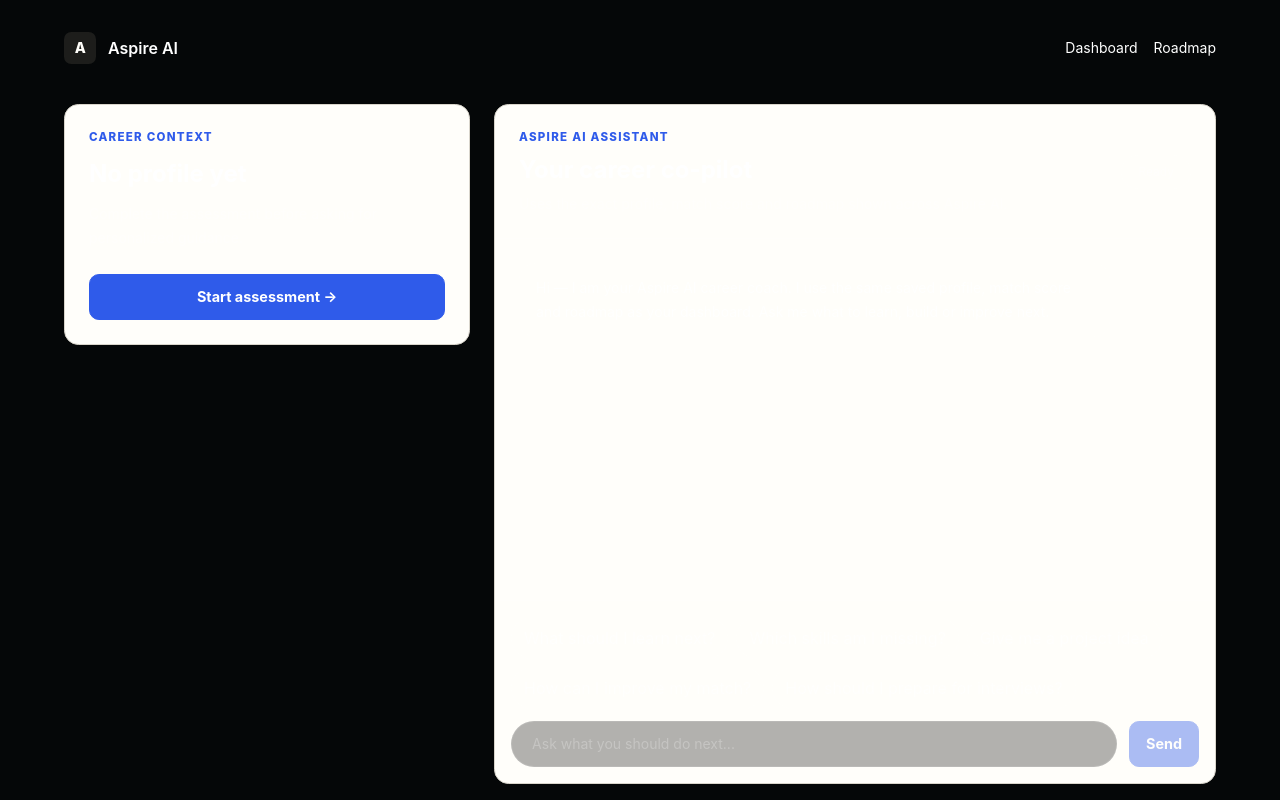
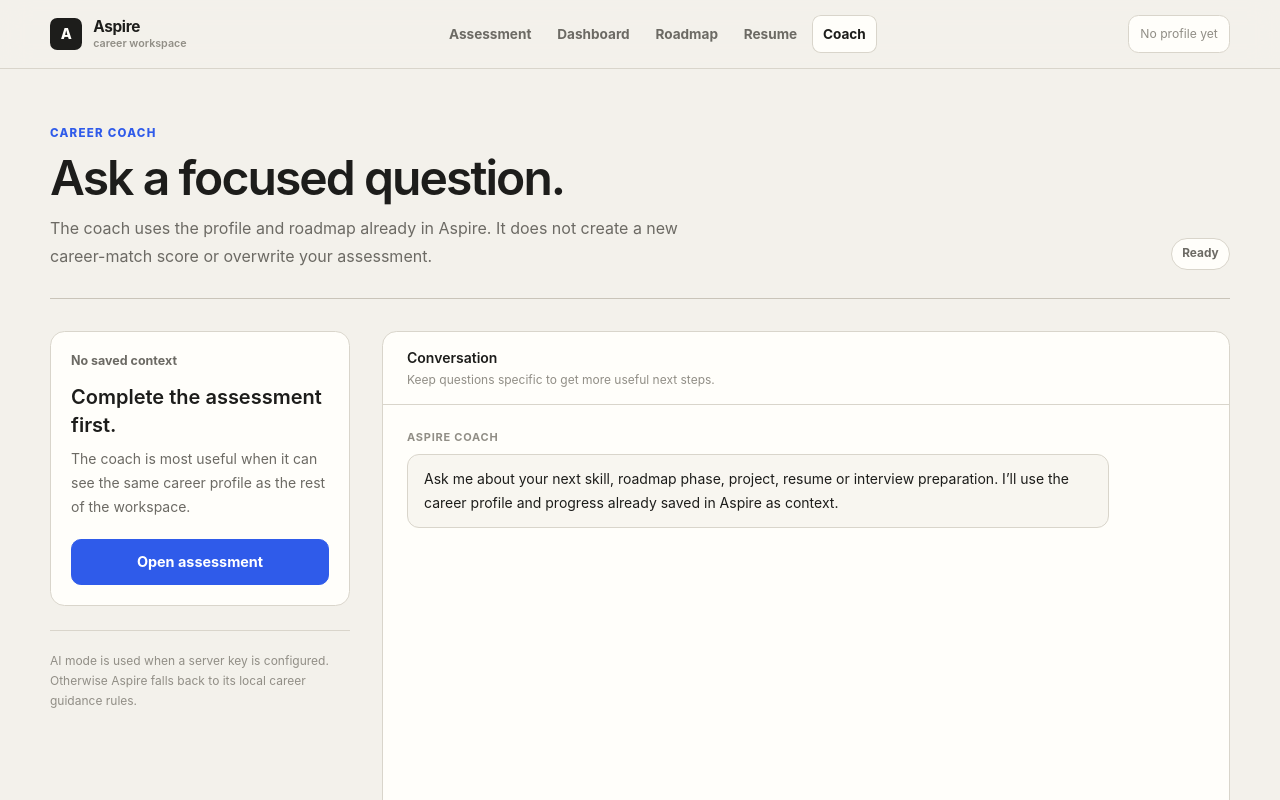
Before and after one commit to zia0606/aspire-ai, a Next.js app: page /assistant in a window 1280 px wide. Shown: the top 800 px of the page. Built offline with nearby package versions, Linux system fonts and the light colour scheme.

Commit message:
Redesign career coach as integrated workspace tool

```diff
--- a/app/assistant/page.tsx
+++ b/app/assistant/page.tsx
@@ -2,6 +2,7 @@
 
 import Link from "next/link";
 import { type FormEvent, useState } from "react";
+import AppNav from "../_components/app-nav";
 import { careerCatalog } from "../_lib/career-data";
 import { useProfile, useRoadmapProgress } from "../_lib/profile-store";
 
@@ -20,9 +21,9 @@ type AssistantResponse = {
 
 const suggestions = [
   "What should I learn next?",
-  "Which skills am I missing?",
+  "Which skill gap matters most?",
   "Give me a project idea",
-  "How can I improve my match?",
+  "How should I improve my resume?",
   "How should I prepare for interviews?",
 ];
 
@@ -35,7 +36,7 @@ export default function AssistantPage() {
   const [messages, setMessages] = useState<Message[]>([
     {
       role: "assistant",
-      text: "Hi — I am your Aspire AI career coach. I use the same saved profile, match score and roadmap as your dashboard. Ask me what to learn, build or improve next.",
+      text: "Ask me about your next skill, roadmap phase, project, resume or interview preparation. I’ll use the career profile and progress already saved in Aspire as context.",
     },
   ]);
 
@@ -46,6 +47,7 @@ export default function AssistantPage() {
   const roadmapProgress = career?.roadmap.length
     ? Math.round((validCompleted.length / career.roadmap.length) * 100)
     : 0;
+  const nextPhase = career?.roadmap.find((_, index) => !validCompleted.includes(index));
 
   async function send(question: string) {
     const clean = question.trim();
@@ -60,7 +62,7 @@ export default function AssistantPage() {
         ...current,
         {
           role: "assistant",
-          text: "Complete the career assessment first. Then I can use your saved career, score, skills, interests and roadmap progress.",
+          text: "Complete the assessment first so I have a saved career, score, skills, interests and roadmap to work from.",
         },
       ]);
       return;
@@ -81,24 +83,20 @@ export default function AssistantPage() {
       });
 
       const data = (await response.json()) as AssistantResponse;
-
       if (!response.ok || !data.answer) {
         throw new Error(data.error || "Assistant request failed.");
       }
 
       setMode(data.mode ?? null);
-      setMessages((current) => [
-        ...current,
-        { role: "assistant", text: data.answer as string },
-      ]);
+      setMessages((current) => [...current, { role: "assistant", text: data.answer as string }]);
     } catch (error) {
-      console.error("Aspire AI assistant request failed:", error);
+      console.error("Aspire career coach request failed:", error);
       setMode(null);
       setMessages((current) => [
         ...current,
         {
           role: "assistant",
-          text: "I could not reach the assistant service just now. Your saved profile and roadmap are safe. Try the question again in a moment.",
+          text: "The coach service could not be reached just now. Your saved profile and roadmap are unchanged. Try again in a moment.",
         },
       ]);
     } finally {
@@ -112,82 +110,79 @@ export default function AssistantPage() {
   }
 
   return (
-    <main className="min-h-screen bg-[#050708] px-6 py-8 text-white">
-      <div className="mx-auto flex min-h-[calc(100vh-4rem)] max-w-6xl flex-col">
-        <header className="flex items-center justify-between gap-4">
-          <Link href="/" className="flex items-center gap-3 font-semibold">
-            <span className="brand-mark">A</span>
-            <span>Aspire AI</span>
-          </Link>
-          <div className="flex items-center gap-4">
-            <Link href="/dashboard" className="text-sm text-white/50 hover:text-white">Dashboard</Link>
-            <Link href="/roadmap" className="text-sm text-white/50 hover:text-white">Roadmap</Link>
+    <main className="page-shell">
+      <AppNav active="assistant" />
+
+      <section className="page-container py-10 md:py-14">
+        <div className="flex flex-col justify-between gap-5 border-b border-[var(--line-strong)] pb-7 md:flex-row md:items-end">
+          <div>
+            <p className="eyebrow">Career coach</p>
+            <h1 className="mt-3 text-4xl font-semibold tracking-[-0.04em] md:text-5xl">Ask a focused question.</h1>
+            <p className="text-muted mt-3 max-w-2xl leading-7">
+              The coach uses the profile and roadmap already in Aspire. It does not create a new career-match score or overwrite your assessment.
+            </p>
           </div>
-        </header>
-
-        <section className="mt-10 grid flex-1 gap-6 lg:grid-cols-[.72fr_1.28fr]">
-          <aside className="card self-start p-6">
-            <div className="flex items-center justify-between gap-3">
-              <p className="eyebrow">Career context</p>
-              <ModeBadge mode={mode} />
+          <ModeStatus mode={mode} isSending={isSending} />
         </div>
 
+        <div className="grid gap-8 py-8 lg:grid-cols-[300px_1fr]">
+          <aside className="self-start lg:sticky lg:top-28">
             {profile && career ? (
-              <>
-                <h1 className="mt-4 text-2xl font-bold">{profile.career}</h1>
-                <p className="mt-3 text-sm leading-6 text-white/45">{career.summary}</p>
+              <div className="panel p-5">
+                <p className="section-kicker">Context in this conversation</p>
+                <h2 className="mt-3 text-xl font-semibold tracking-[-0.02em]">{profile.career}</h2>
+                <p className="text-muted mt-2 text-sm leading-6">{career.summary}</p>
 
-                <div className="mt-6 grid grid-cols-2 gap-3">
-                  <ContextMetric label="Career match" value={`${profile.matchPercentage}%`} />
-                  <ContextMetric label="Roadmap" value={`${roadmapProgress}%`} />
-                  <ContextMetric label="Skills" value={String(profile.skills.length)} />
-                  <ContextMetric label="Interests" value={String(profile.interests.length)} />
-                  <ContextMetric label="Experience" value={profile.experience} wide />
-                  <ContextMetric label="Education" value={profile.education} wide />
+                <dl className="mt-5 divide-y divide-[var(--line)] border-y border-[var(--line)] text-sm">
+                  <ContextRow label="Career match" value={`${profile.matchPercentage}%`} />
+                  <ContextRow label="Roadmap" value={`${roadmapProgress}%`} />
+                  <ContextRow label="Skills" value={`${profile.skills.length} selected`} />
+                  <ContextRow label="Experience" value={profile.experience} />
+                </dl>
+
+                <div className="mt-5">
+                  <p className="text-faint text-xs font-bold uppercase tracking-[.07em]">Next phase</p>
+                  <p className="mt-2 text-sm font-semibold">{nextPhase?.title ?? "All current phases complete"}</p>
                 </div>
 
-                <div className="mt-6 rounded-2xl border border-white/10 bg-white/[0.025] p-4">
-                  <p className="text-xs uppercase tracking-wider text-white/30">Next roadmap phase</p>
-                  <p className="mt-2 text-sm font-semibold text-cyan-100">
-                    {career.roadmap.find((_, index) => !validCompleted.includes(index))?.title ?? "All current phases complete"}
+                <div className="mt-5 flex gap-2">
+                  <Link href="/roadmap" className="button-secondary flex-1">Roadmap</Link>
+                  <Link href="/assessment" className="button-quiet">Edit</Link>
+                </div>
+              </div>
+            ) : (
+              <div className="panel p-5">
+                <p className="section-kicker">No saved context</p>
+                <h2 className="mt-3 text-xl font-semibold">Complete the assessment first.</h2>
+                <p className="text-muted mt-2 text-sm leading-6">The coach is most useful when it can see the same career profile as the rest of the workspace.</p>
+                <Link href="/assessment" className="button-primary mt-5 w-full">Open assessment</Link>
+              </div>
+            )}
+
+            <div className="mt-6 border-t border-[var(--line)] pt-5">
+              <p className="text-faint text-xs leading-5">
+                AI mode is used when a server key is configured. Otherwise Aspire falls back to its local career guidance rules.
               </p>
             </div>
-
-                <Link href="/assessment" className="button-secondary mt-6 w-full px-5 py-3">Update profile</Link>
-              </>
-            ) : (
-              <>
-                <h1 className="mt-3 text-2xl font-bold">No profile yet</h1>
-                <p className="mt-3 text-sm leading-6 text-white/45">Complete the assessment before asking for personalized guidance.</p>
-                <Link href="/assessment" className="button-primary mt-6 w-full px-5 py-3">Start assessment →</Link>
-              </>
-            )}
           </aside>
 
-          <section className="card flex min-h-[680px] flex-col overflow-hidden">
-            <div className="border-b border-white/10 p-6">
-              <div className="flex flex-col justify-between gap-4 sm:flex-row sm:items-center">
-                <div>
-                  <p className="eyebrow">Aspire AI Assistant</p>
-                  <h2 className="mt-2 text-2xl font-bold">Your career co-pilot</h2>
-                  <p className="mt-2 text-sm text-white/40">
-                    Uses the exact profile, match score and roadmap shown across Aspire AI.
-                  </p>
-                </div>
-                <div className="rounded-full border border-white/10 bg-white/[0.03] px-4 py-2 text-xs text-white/45">
-                  {isSending ? "Thinking..." : mode === "ai" ? "AI connected" : mode === "local" ? "Smart local mode" : "Ready"}
-                </div>
-              </div>
+          <section className="panel flex min-h-[650px] flex-col overflow-hidden">
+            <div className="border-b border-[var(--line)] px-5 py-4 md:px-6">
+              <p className="text-sm font-semibold">Conversation</p>
+              <p className="text-faint mt-1 text-xs">Keep questions specific to get more useful next steps.</p>
             </div>
 
-            <div className="flex-1 space-y-4 overflow-y-auto p-6" aria-live="polite">
+            <div className="flex-1 space-y-5 overflow-y-auto p-5 md:p-6" aria-live="polite">
               {messages.map((message, index) => (
-                <div key={`${message.role}-${index}`} className={`flex ${message.role === "user" ? "justify-end" : "justify-start"}`}>
+                <div key={`${message.role}-${index}`} className={`grid gap-2 ${message.role === "user" ? "justify-items-end" : "justify-items-start"}`}>
+                  <span className="text-faint text-[11px] font-bold uppercase tracking-[.07em]">
+                    {message.role === "user" ? "You" : "Aspire coach"}
+                  </span>
                   <p
-                    className={`max-w-[88%] whitespace-pre-wrap rounded-2xl px-4 py-3 text-sm leading-6 ${
+                    className={`max-w-[88%] whitespace-pre-wrap rounded-xl px-4 py-3 text-sm leading-6 ${
                       message.role === "user"
-                        ? "bg-cyan-300 text-black"
-                        : "border border-white/10 bg-white/[0.04] text-white/75"
+                        ? "bg-[var(--ink)] text-white"
+                        : "border border-[var(--line)] bg-[#f8f6f0] text-[var(--ink)]"
                     }`}
                   >
                     {message.text}
@@ -196,16 +191,17 @@ export default function AssistantPage() {
               ))}
 
               {isSending && (
-                <div className="flex justify-start">
-                  <div className="flex items-center gap-2 rounded-2xl border border-white/10 bg-white/[0.04] px-4 py-3 text-sm text-white/45">
-                    <span className="h-2 w-2 animate-pulse rounded-full bg-cyan-300" />
-                    Aspire AI is thinking...
+                <div className="grid justify-items-start gap-2">
+                  <span className="text-faint text-[11px] font-bold uppercase tracking-[.07em]">Aspire coach</span>
+                  <div className="flex items-center gap-2 rounded-xl border border-[var(--line)] bg-[#f8f6f0] px-4 py-3 text-sm text-muted">
+                    <span className="h-2 w-2 animate-pulse rounded-full bg-[var(--accent)]" />
+                    Working on your answer…
                   </div>
                 </div>
               )}
             </div>
 
-            <div className="border-t border-white/10 p-4">
+            <div className="border-t border-[var(--line)] bg-[#faf8f3] p-4 md:p-5">
               <div className="mb-3 flex flex-wrap gap-2">
                 {suggestions.map((suggestion) => (
                   <button
@@ -213,55 +209,43 @@ export default function AssistantPage() {
                     type="button"
                     disabled={isSending}
                     onClick={() => void send(suggestion)}
-                    className="rounded-full border border-white/10 bg-white/[0.03] px-3 py-2 text-xs text-white/55 transition hover:border-cyan-300/25 hover:text-cyan-100 disabled:cursor-not-allowed disabled:opacity-40"
+                    className="status-pill transition hover:border-[var(--line-strong)] hover:text-[var(--ink)] disabled:cursor-not-allowed disabled:opacity-40"
                   >
                     {suggestion}
                   </button>
                 ))}
               </div>
 
-              <form onSubmit={submit} className="flex gap-3">
+              <form onSubmit={submit} className="flex gap-2">
                 <input
                   value={input}
                   disabled={isSending}
                   onChange={(event) => setInput(event.target.value)}
-                  placeholder="Ask what you should do next..."
-                  className="min-w-0 flex-1 rounded-full border border-white/10 bg-black/30 px-5 py-3 text-sm text-white outline-none placeholder:text-white/25 focus:border-cyan-300/40 disabled:opacity-50"
+                  placeholder="Ask about your next move…"
+                  className="min-w-0 flex-1 rounded-[.65rem] border border-[var(--line-strong)] bg-[var(--surface)] px-4 py-3 text-sm text-[var(--ink)] outline-none placeholder:text-[var(--faint)] focus:border-[var(--accent)] disabled:opacity-50"
                 />
-                <button
-                  type="submit"
-                  disabled={isSending || !input.trim()}
-                  className="button-primary px-6 py-3 disabled:cursor-not-allowed disabled:opacity-40"
-                >
+                <button type="submit" disabled={isSending || !input.trim()} className="button-primary disabled:cursor-not-allowed disabled:opacity-40">
                   Send
                 </button>
               </form>
             </div>
           </section>
+        </div>
       </section>
-      </div>
     </main>
   );
 }
 
-function ModeBadge({ mode }: { mode: AssistantMode }) {
-  if (!mode) return null;
-  return (
-    <span className={`rounded-full border px-3 py-1 text-[10px] font-bold uppercase tracking-wider ${
-      mode === "ai"
-        ? "border-cyan-300/20 bg-cyan-300/[0.08] text-cyan-200"
-        : "border-violet-300/20 bg-violet-300/[0.08] text-violet-200"
-    }`}>
-      {mode === "ai" ? "AI" : "Local"}
-    </span>
-  );
+function ModeStatus({ mode, isSending }: { mode: AssistantMode; isSending: boolean }) {
+  const text = isSending ? "Working…" : mode === "ai" ? "AI service connected" : mode === "local" ? "Local guidance mode" : "Ready";
+  return <span className="status-pill">{text}</span>;
 }
 
-function ContextMetric({ label, value, wide = false }: { label: string; value: string; wide?: boolean }) {
+function ContextRow({ label, value }: { label: string; value: string }) {
   return (
-    <div className={`rounded-2xl border border-white/10 bg-white/[0.025] p-4 ${wide ? "col-span-2" : ""}`}>
-      <p className="text-xs uppercase tracking-wider text-white/30">{label}</p>
-      <p className="mt-2 text-sm font-semibold text-white/80">{value}</p>
+    <div className="grid grid-cols-[95px_1fr] gap-3 py-3">
+      <dt className="text-faint">{label}</dt>
+      <dd className="m-0 text-right font-medium">{value}</dd>
     </div>
   );
 }
```
Lines whose indentation alone changed are shown as unchanged.
